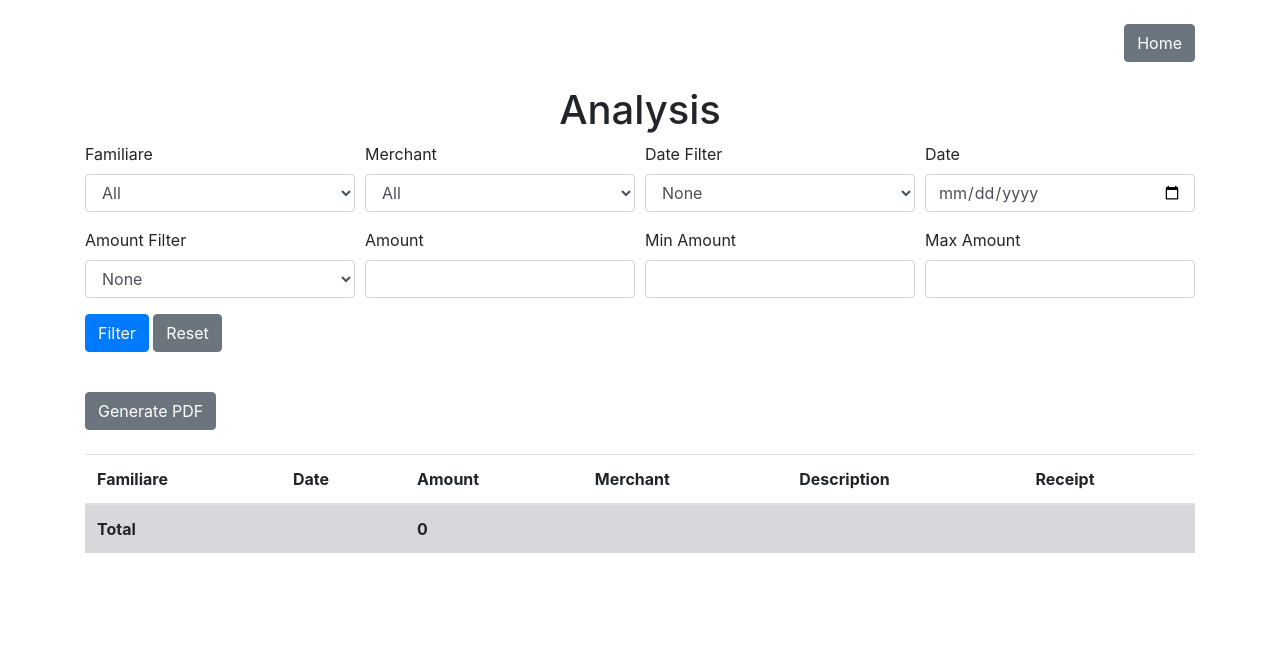
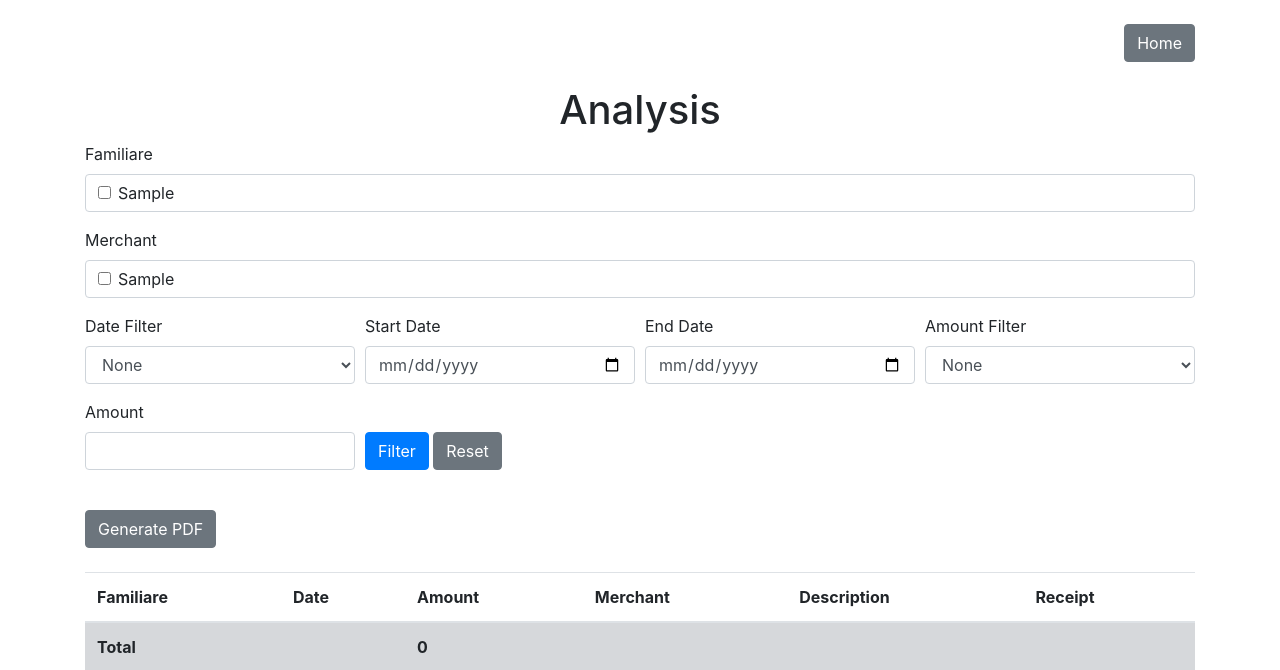
Before and after one commit to katodo/GestioneScontrini, a Flask app: page /analysis/ in a window 1280 px wide. Shown: the top 670 px of the page. Run offline with Flask 2, Linux system fonts and the light colour scheme; tables that the repository leaves empty hold one stand-in row (values such as "Sample post"); parts of the project's set-up code (start-up, migrations or seed data) failed here and were passed over; some libraries are stand-ins or nearby versions.

Commit message:
migliorata interfaccia analisi

```diff
--- a/templates/analysis.html
+++ b/templates/analysis.html
@@ -8,6 +8,24 @@
     <script src="https://code.jquery.com/jquery-3.5.1.slim.min.js"></script>
     <script src="https://cdnjs.cloudflare.com/ajax/libs/popper.js/1.16.1/umd/popper.min.js"></script>
     <script src="https://stackpath.bootstrapcdn.com/bootstrap/4.5.2/js/bootstrap.min.js"></script>
+    <style>
+        .checkbox-container {
+            display: flex;
+            flex-wrap: wrap;
+            width: 100%;
+            border: 1px solid #ced4da;
+            border-radius: 0.25rem;
+            padding: 0.375rem 0.75rem;
+            max-height: 150px; /* Adjust this value as needed */
+            overflow-y: auto;
+        }
+
+        .checkbox-container .form-check {
+            flex: 1 1 25%; /* Adjust this value to change the number of columns */
+            max-width: 25%; /* Ensure the checkboxes are evenly distributed */
+            box-sizing: border-box;
+        }
+    </style>
 </head>
 <body>
     <div class="container mt-4">
@@ -17,41 +35,45 @@
         <h1 class="text-center">{{ _('Analysis') }}</h1>
 
         <form method="POST" class="mb-4">
+            <div class="form-group">
+                <label>{{ _('Familiare') }}</label>
+                <div class="checkbox-container">
+                    {% for familiare in familiari %}
+                        <div class="form-check">
+                            <input class="form-check-input" type="checkbox" name="familiare" value="{{ familiare }}" {% if familiare in request.form.getlist('familiare') %}checked{% endif %}>
+                            <label class="form-check-label">{{ familiare }}</label>
+                        </div>
+                    {% endfor %}
+                </div>
+            </div>
+            <div class="form-group">
+                <label>{{ _('Merchant') }}</label>
+                <div class="checkbox-container">
+                    {% for merchant in merchants %}
+                        <div class="form-check">
+                            <input class="form-check-input" type="checkbox" name="merchant" value="{{ merchant }}" {% if merchant in request.form.getlist('merchant') %}checked{% endif %}>
+                            <label class="form-check-label">{{ merchant }}</label>
+                        </div>
+                    {% endfor %}
+                </div>
+            </div>
             <div class="form-row">
-                <div class="form-group col-md-3">
-                    <label for="familiare">{{ _('Familiare') }}</label>
-                    <select name="familiare" id="familiare" class="form-control">
-                        <option value="">{{ _('All') }}</option>
-                        {% for familiare in familiari %}
-                            <option value="{{ familiare }}" {% if request.form.get('familiare') == familiare %}selected{% endif %}>{{ familiare }}</option>
-                        {% endfor %}
-                    </select>
-                </div>
-                <div class="form-group col-md-3">
-                    <label for="merchant">{{ _('Merchant') }}</label>
-                    <select name="merchant" id="merchant" class="form-control">
-                        <option value="">{{ _('All') }}</option>
-                        {% for merchant in merchants %}
-                            <option value="{{ merchant }}" {% if request.form.get('merchant') == merchant %}selected{% endif %}>{{ merchant }}</option>
-                        {% endfor %}
-                    </select>
-                </div>
                 <div class="form-group col-md-3">
                     <label for="date_filter">{{ _('Date Filter') }}</label>
                     <select name="date_filter" id="date_filter" class="form-control">
                         <option value="">{{ _('None') }}</option>
-                        <option value="current_year" {% if request.form.get('date_filter') == 'current_year' %}selected{% endif %}>{{ _('Current Year') }}</option>
-                        <option value="before_date" {% if request.form.get('date_filter') == 'before_date' %}selected{% endif %}>{{ _('Before Date') }}</option>
-                        <option value="after_date" {% if request.form.get('date_filter') == 'after_date' %}selected{% endif %}>{{ _('After Date') }}</option>
-                        <option value="exact_date" {% if request.form.get('date_filter') == 'exact_date' %}selected{% endif %}>{{ _('Exact Date') }}</option>
+                        <option value="exact_month" {% if request.form.get('date_filter') == 'exact_month' %}selected{% endif %}>{{ _('Exact Month') }}</option>
+                        <option value="date_range" {% if request.form.get('date_filter') == 'date_range' %}selected{% endif %}>{{ _('Date Range') }}</option>
                     </select>
                 </div>
                 <div class="form-group col-md-3">
-                    <label for="date_value">{{ _('Date') }}</label>
-                    <input type="date" name="date_value" id="date_value" class="form-control" value="{{ request.form.get('date_value') }}">
+                    <label for="date_start">{{ _('Start Date') }}</label>
+                    <input type="date" name="date_start" id="date_start" class="form-control" value="{{ request.form.get('date_start') }}">
                 </div>
-            </div>
-            <div class="form-row">
+                <div class="form-group col-md-3">
+                    <label for="date_end">{{ _('End Date') }}</label>
+                    <input type="date" name="date_end" id="date_end" class="form-control" value="{{ request.form.get('date_end') }}">
+                </div>
                 <div class="form-group col-md-3">
                     <label for="amount_filter">{{ _('Amount Filter') }}</label>
                     <select name="amount_filter" id="amount_filter" class="form-control">
@@ -65,14 +87,6 @@
                     <label for="amount_value">{{ _('Amount') }}</label>
                     <input type="number" step="0.01" name="amount_value" id="amount_value" class="form-control" value="{{ request.form.get('amount_value') }}">
                 </div>
-                <div class="form-group col-md-3">
-                    <label for="amount_min">{{ _('Min Amount') }}</label>
-                    <input type="number" step="0.01" name="amount_min" id="amount_min" class="form-control" value="{{ request.form.get('amount_min') }}">
-                </div>
-                <div class="form-group col-md-3">
-                    <label for="amount_max">{{ _('Max Amount') }}</label>
-                    <input type="number" step="0.01" name="amount_max" id="amount_max" class="form-control" value="{{ request.form.get('amount_max') }}">
-                </div>
                 <div class="form-group col-md-3 align-self-end">
                     <button type="submit" class="btn btn-primary">{{ _('Filter') }}</button>
                     <a href="{{ url_for('analysis.analysis') }}" class="btn btn-secondary">{{ _('Reset') }}</a> <!-- Pulsante Reset -->
@@ -81,14 +95,13 @@
         </form>
 
         <form action="{{ url_for('analysis.generate_pdf') }}" method="post">
-            <input type="hidden" name="familiare" value="{{ request.form.get('familiare') }}">
-            <input type="hidden" name="merchant" value="{{ request.form.get('merchant') }}">
+            <input type="hidden" name="familiare" value="{{ request.form.getlist('familiare') }}">
+            <input type="hidden" name="merchant" value="{{ request.form.getlist('merchant') }}">
             <input type="hidden" name="date_filter" value="{{ request.form.get('date_filter') }}">
-            <input type="hidden" name="date_value" value="{{ request.form.get('date_value') }}">
+            <input type="hidden" name="date_start" value="{{ request.form.get('date_start') }}">
+            <input type="hidden" name="date_end" value="{{ request.form.get('date_end') }}">
             <input type="hidden" name="amount_filter" value="{{ request.form.get('amount_filter') }}">
             <input type="hidden" name="amount_value" value="{{ request.form.get('amount_value') }}">
-            <input type="hidden" name="amount_min" value="{{ request.form.get('amount_min') }}">
-            <input type="hidden" name="amount_max" value="{{ request.form.get('amount_max') }}">
             <button type="submit" class="btn btn-secondary mb-4">{{ _('Generate PDF') }}</button>
         </form>
 
```
Also changed, not shown: analysis.py (+43 -68 lines).
